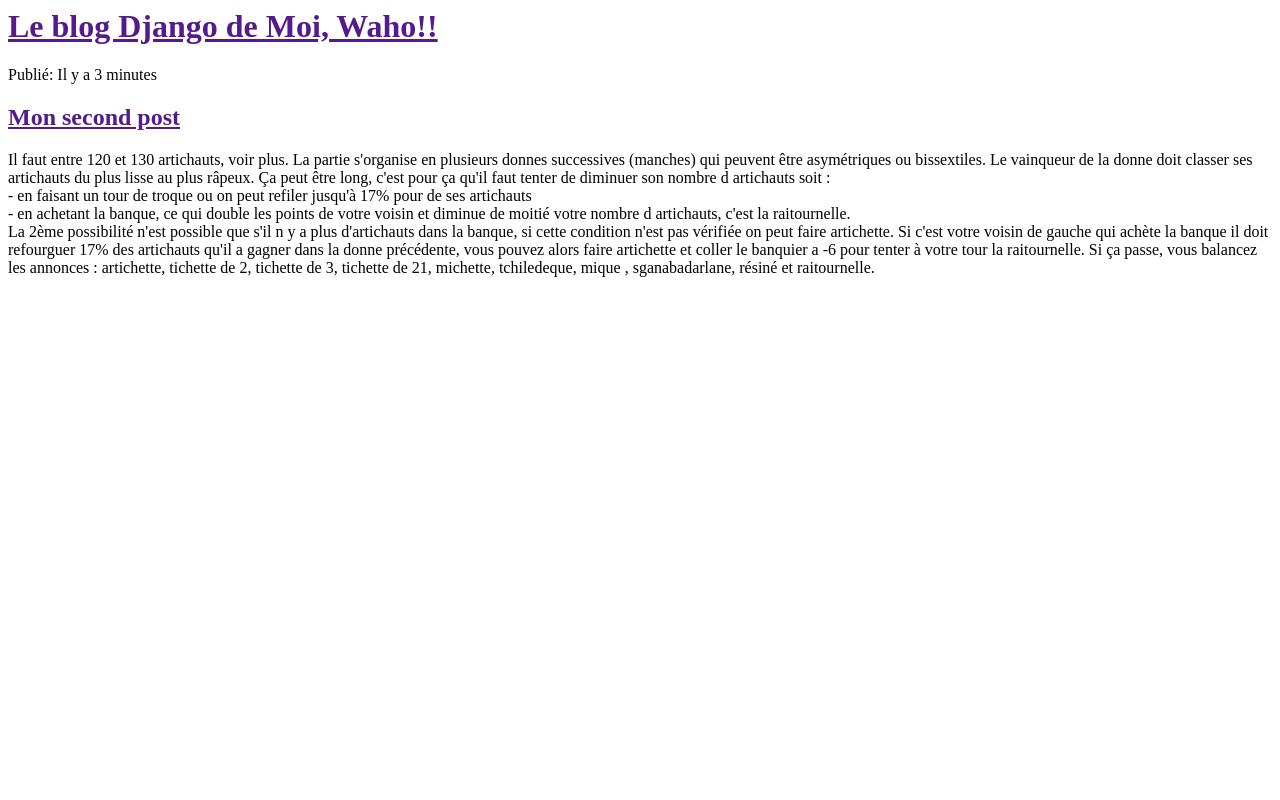
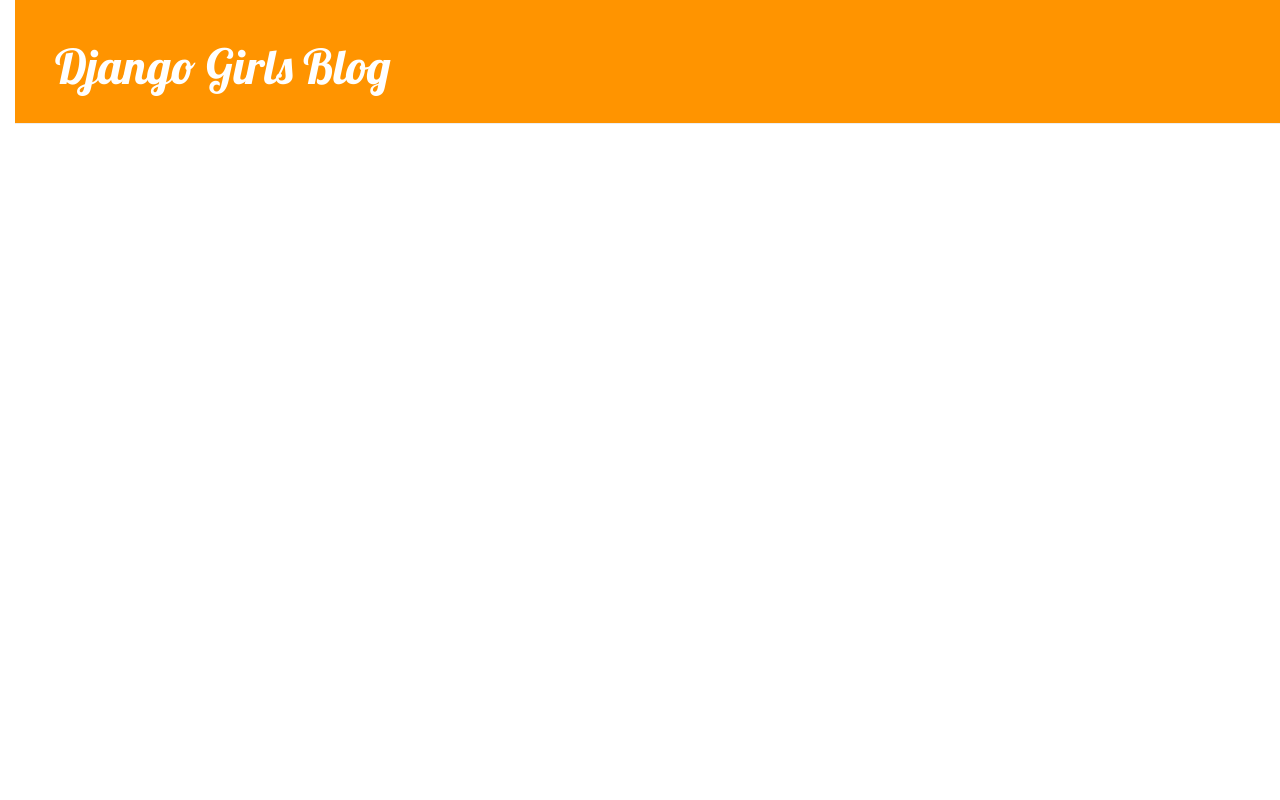
Before and after one commit to AntoineAntoin/my-first-blog, a Django app: page / in a window 1280 px wide. Run offline with Django 3.2, Linux system fonts and the light colour scheme; tables that the repository leaves empty hold one stand-in row (values such as "Sample post"); some libraries are stand-ins or nearby versions.

Commit message:
add view and template for detailed blog post, and add CSS for site

```diff
--- /dev/null
+++ b/blog/static/css/blog.css
@@ -0,0 +1,59 @@
+h1 a {
+	color: #FCA205;
+	font-family: 'Lobster';
+}
+
+body {
+	padding-left: 15px;
+}
+
+.page-header {
+	background-color: #ff9400;
+	margin-top: 0;
+	padding: 20px 20px 20px 40px;
+}
+
+.page-header h1, .page-header h1 a, .page-header h1 a:visited, .page-header h1 a:active {
+	color: #ffffff;
+	font-size: 36pt;
+	text-decoration: none;
+}
+
+.content {
+	margin-left: 40px;
+}
+
+h1, h2, h3, h4 {
+	font-family: 'Lobster', cursive;
+}
+
+.date {
+	float: right;
+	color: #828282;
+}
+
+.save {
+	float: right;
+}
+
+.post-form textarea .post-form input
+{
+	width: 100%;
+}
+
+
+.top-menu, .top-menu:hover, .top-menu:visited
+{
+	color: #ffffff;
+	float: right;
+	font-size: 26pt;
+	margin-right: 20px;
+}
+
+.post {
+	margin-bottom: 70px;
+}
+
+.post h1 a, .post h1 a:visited {
+	color: #000000;
+}
--- /dev/null
+++ b/blog/templates/blog/base.html
@@ -0,0 +1,27 @@
+{% load staticfiles %}
+<html>
+
+	<head>
+		<title>Le blog d'Antoine</title>
+		<link rel="stylesheet" href="//maxcdn.bootstrapcdn.com/bootstrap/3.2.0/css/bootstrap.min.css">
+		<link rel="stylesheet" href="//maxcdn.bootstrapcdn.com/bootstrap/3.2.0/css/bootstrap-theme.min.css">
+		<link rel="stylesheet" href="{% static 'css/blog.css' %}">
+		<link href="https://fonts.googleapis.com/css?family=Lobster&subset=latin,latin-ext" rel="stylesheet" type="text/css">
+	</head>
+
+	<body>
+
+		<div class="page-header">
+			<h1><a href="/">Django Girls Blog</a></h1>
+    		</div>
+   	 	<div class="content container">
+        		<div class="row">
+            			<div class="col-md-8">
+            			{% block content %}
+            			{% endblock %}
+            			</div>
+        		</div>
+    		</div>
+
+	</body>
+</html>
--- a/blog/templates/blog/post_list.html
+++ b/blog/templates/blog/post_list.html
@@ -1,41 +1,14 @@
-<html>
+{% extends 'blog/base.html' %}
 
-	<head>
-		<title>Le blog d'Antoine</title>
-	</head>
+	{% block content %}
+		{% for post in posts %}
+		<div class="post">
+			<div class="date">
+			{{ post.published_date }}
+			</div>
 
-	<body>
-
-		<div>
-			<h1><a href=""> Le blog Django de Moi, Waho!!</a></h1>
+			<h1><a href="{% url 'post_detail' pk=post.pk %}">{{ post.title }}</a></h1>
+			<p>{{ post.text|linebreaksbr }}</p>
 		</div>
-
-
-		<div>
-			{% for post in posts %}
-				<div>
-        				<p>publié: {{ post.published_date }}</p>
-        				<h1><a href="">{{ post.title }}</a></h1>
-        				<p>{{ post.text|linebreaksbr }}</p>
-    				</div>
-			{% endfor %}
-
-		</div>
-
-		<div>
-			<p>Publié: Il y a 3 minutes</p>
-
-		<h2><a href="">Mon second post</a></h2>
-			<p>Il faut entre 120 et 130 artichauts, voir plus. La partie s'organise en plusieurs donnes successives (manches) qui peuvent être asymétriques ou bissextiles. Le vainqueur de la donne doit classer ses artichauts du plus lisse au plus râpeux. Ça peut être long, c'est pour ça qu'il faut tenter de diminuer son nombre d artichauts soit :
-</br>- en faisant un tour de troque ou on peut refiler jusqu'à 17% pour de
-ses artichauts
-</br>- en achetant la banque, ce qui double les points de votre voisin et
-diminue de moitié votre nombre d artichauts, c'est la raitournelle.
-<br>La 2ème possibilité n'est possible que s'il n y a plus d'artichauts dans
-la banque, si cette condition n'est pas vérifiée on peut faire artichette. Si c'est votre voisin de gauche qui achète la banque il doit refourguer 17% des artichauts qu'il a gagner dans la donne précédente, vous pouvez alors faire artichette et coller le banquier a -6 pour tenter à votre tour la raitournelle. Si ça passe, vous balancez les annonces : artichette, tichette de 2, tichette de 3, tichette de 21, michette, tchiledeque, mique , sganabadarlane, résiné et raitournelle.</p>
-
-		</div>
-
-	</body>
-
-</html>
+		{% endfor %}
+	{% endblock content %}
--- a/blog/urls.py
+++ b/blog/urls.py
@@ -3,4 +3,5 @@ from . import views
 
 urlpatterns = [
 	url(r'^$', views.post_list, name='post_list'),
+	url(r'^post/(?P<pk>[0-9]+)/$', views.post_detail, name='post_detail'),
 ]
--- a/blog/views.py
+++ b/blog/views.py
@@ -1,4 +1,4 @@
-from django.shortcuts import render
+from django.shortcuts import render, get_object_or_404
 from django.utils import timezone
 from .models import Post
 
@@ -9,4 +9,11 @@ def post_list(request):
 		'blog/post_list.html',
 		{'posts': posts})
 
+def post_detail(request, pk):
+	post = get_object_or_404(Post, pk=pk)
+	return render(
+			request,
+			'blog/post_detail.html',
+			{'post':post})
+
 # Create your views here.
```
Also changed, not shown: blog/templates/blog/post_detail.html (added, +14 -0 lines).
